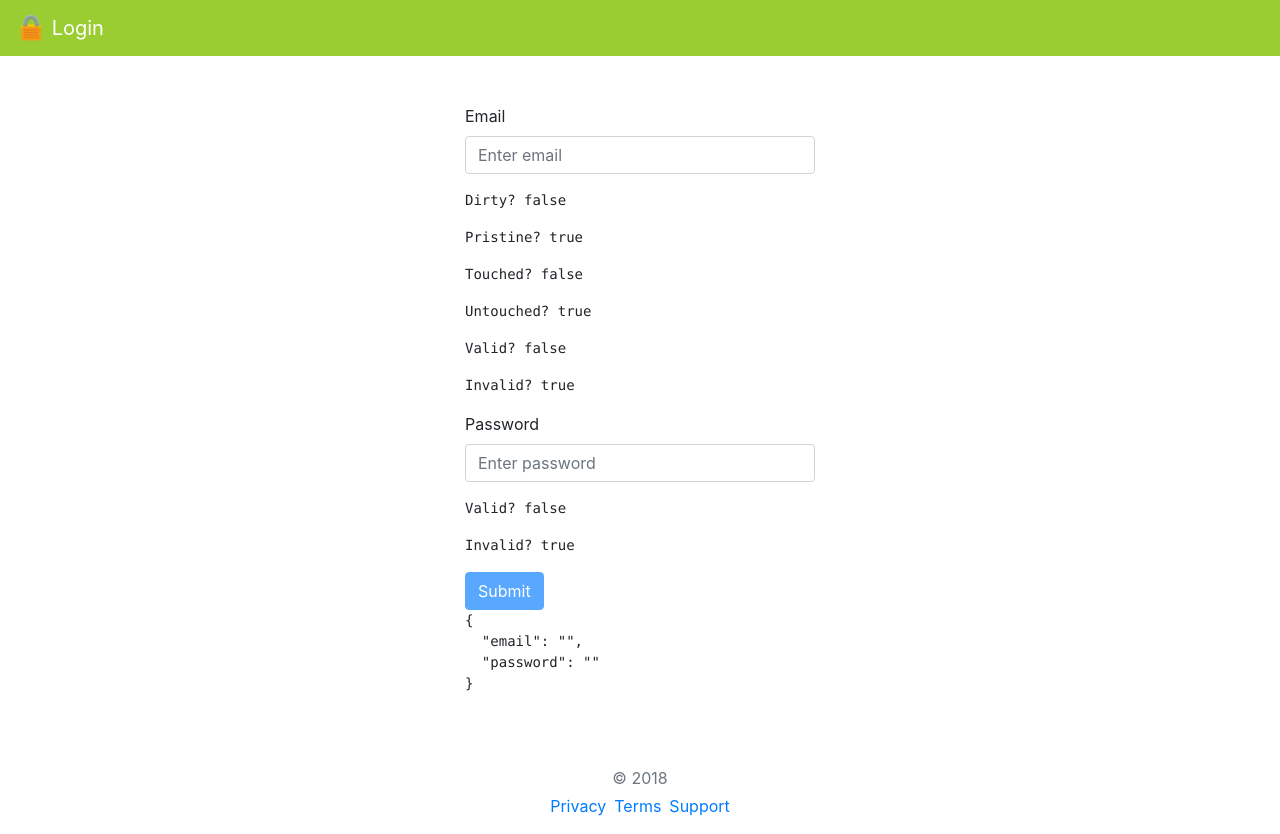
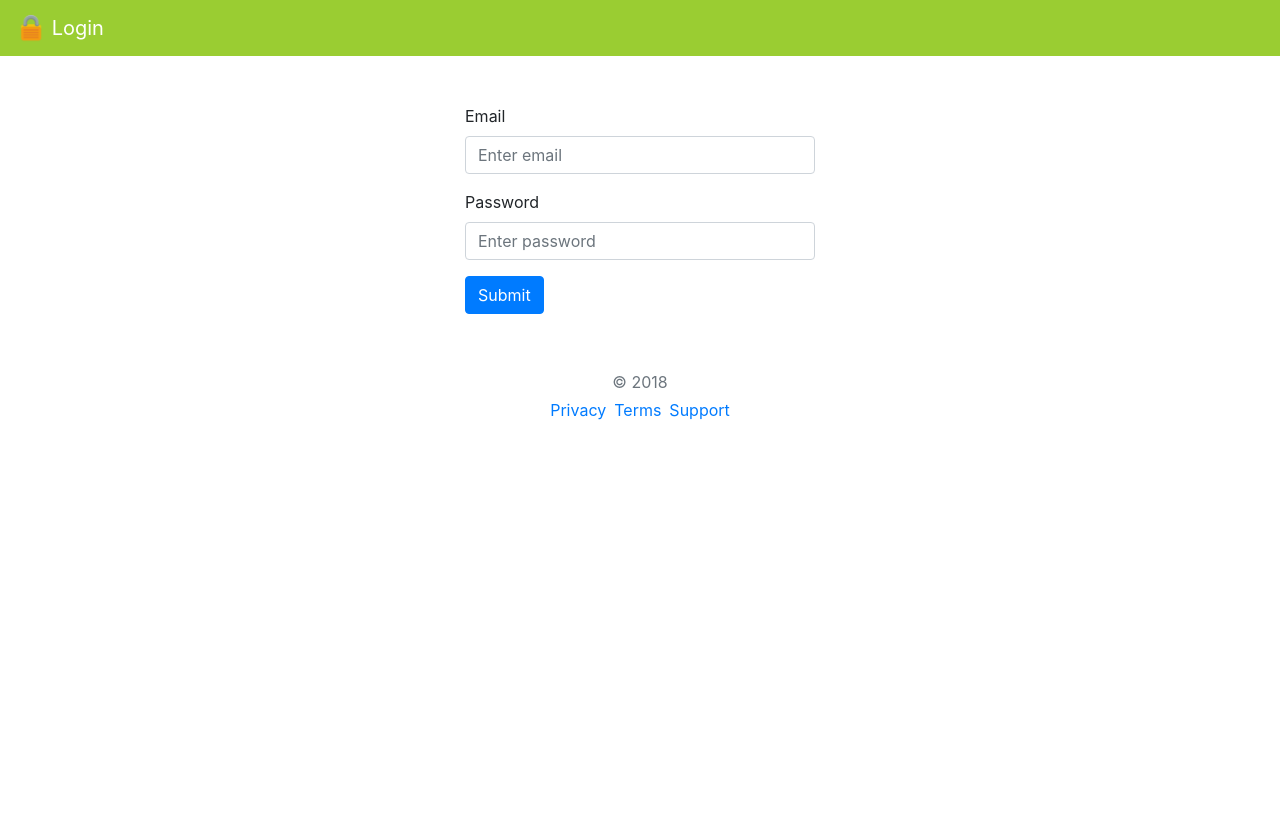
Before and after one commit to MijaelWatts/login, an Angular app in the folder angular5-login/: page / in a window 1280 px wide. After the commit the page ends 800 px from the top, so only its background shows below. Built offline with nearby package versions, Linux system fonts and the light colour scheme.

Commit message:
Working on validation css for input boxes.

```diff
--- a/angular5-login/src/app/body/login.component.html
+++ b/angular5-login/src/app/body/login.component.html
@@ -2,32 +2,43 @@
   <div class="row">
     <form class="col-sm-4 mx-auto" [formGroup]="loginForm" novalidate>
 
-      <div class="form-group"
-        [ngClass] = "{
-          'has-success': email.valid && (email.dirty || email.touched),
-          'has-danger': email.invalid && (email.dirty || email.touched)
-        }"
-      >
+      <div class="form-group">
         <label for="exampleInputEmail1">Email</label>
-        <input type="email" class="form-control" id="exampleInputEmail1" aria-describedby="emailHelp" placeholder="Enter email" formControlName="email">
+        <input type="email" class="form-control" id="exampleInputEmail1" aria-describedby="emailHelp" placeholder="Enter email" formControlName="email" required [ngClass]="{
+          validInput   : email.valid && email.dirty,
+          invalidInput : email.invalid && email.dirty
+        }">
+        <div style="color:red" *ngIf="email.errors && (email.dirty || email.touched)">
+          <small *ngIf="email.errors.minlength">Email is required.</small>
+          <small *ngIf="email.errors.email">Email is not valid.</small>
+        </div>
       </div>
-      <pre>Dirty? {{ email.dirty }}</pre>
-      <pre>Pristine? {{ email.pristine }}</pre>
-      <pre>Touched? {{ email.touched }}</pre>
-      <pre>Untouched? {{ email.untouched }}</pre>
-      <pre>Valid? {{ email.valid }}</pre>
-      <pre>Invalid? {{ email.invalid }}</pre>
+      <!-- <pre>Dirty? {{ email.dirty }}</pre> -->
+      <!-- <pre>Pristine? {{ email.pristine }}</pre> -->
+      <!-- <pre>Touched? {{ email.touched }}</pre> -->
+      <!-- <pre>Untouched? {{ email.untouched }}</pre> -->
+      <!-- <pre>Valid? {{ email.valid }}</pre> -->
+      <!-- <pre>Invalid? {{ email.invalid }}</pre> -->
 
       <div class="form-group">
         <label for="exampleInputPassword1">Password</label>
-        <input type="password" class="form-control" id="exampleInputPassword1" placeholder="Enter password" formControlName="password">
+        <input type="password" class="form-control" id="exampleInputPassword1" placeholder="Enter password" formControlName="password" required [ngClass]="{
+          validInput   : password.valid && password.dirty,
+          invalidInput : password.invalid && password.dirty
+        }">
+        <div style="color:red" *ngIf="password.errors && (password.dirty || password.touched)">
+          <small *ngIf="password.errors.required">Password is required.</small>
+          <small *ngIf="password.errors.minlength">Password must be 7 characters long.</small>
+        </div>
       </div>
-      <pre>Valid? {{ password.valid }}</pre>
-      <pre>Invalid? {{ password.invalid }}</pre>
+      <!-- <pre>Valid? {{ password.valid }}</pre> -->
+      <!-- <pre>Invalid? {{ password.invalid }}</pre> -->
+      <!-- <pre>Errors required? {{ password.errors.required }}</pre>
+      <pre>Errors min? {{ password.errors.minlength }}</pre> -->
 
-      <button type="submit" class="btn btn-primary" [disabled]="true">Submit</button>
+      <button class="btn btn-primary" (click)="showErrors()">Submit</button>
 
-      <pre>{{loginForm.value | json}}</pre>
+      <!-- <pre>{{loginForm.value | json}}</pre> -->
 
     </form>
   </div>
--- a/angular5-login/src/app/body/login.component.ts
+++ b/angular5-login/src/app/body/login.component.ts
@@ -8,10 +8,11 @@ import { User } from '../interfaces/user.interface';
 })
 
 export class LoginComponent implements OnInit {
-  loginForm : FormGroup;
-  email     : FormControl;
-  password  : FormControl;
+  private loginForm : FormGroup;
+  private email     : FormControl;
+  private password  : FormControl;
 
+	private inputCss: String = '';
 
   ngOnInit() {
     this.createFormControls();
@@ -21,7 +22,8 @@ export class LoginComponent implements OnInit {
   createFormControls() {
     this.email = new FormControl('', [
       Validators.required,
-      Validators.email
+      Validators.email,
+      Validators.minLength(3)
     ]);
 
     this.password = new FormControl('', [
@@ -37,4 +39,8 @@ export class LoginComponent implements OnInit {
     });
   }
 
+	showErrors() {
+		console.log(this.email.errors);
+	}
+
 }
```
